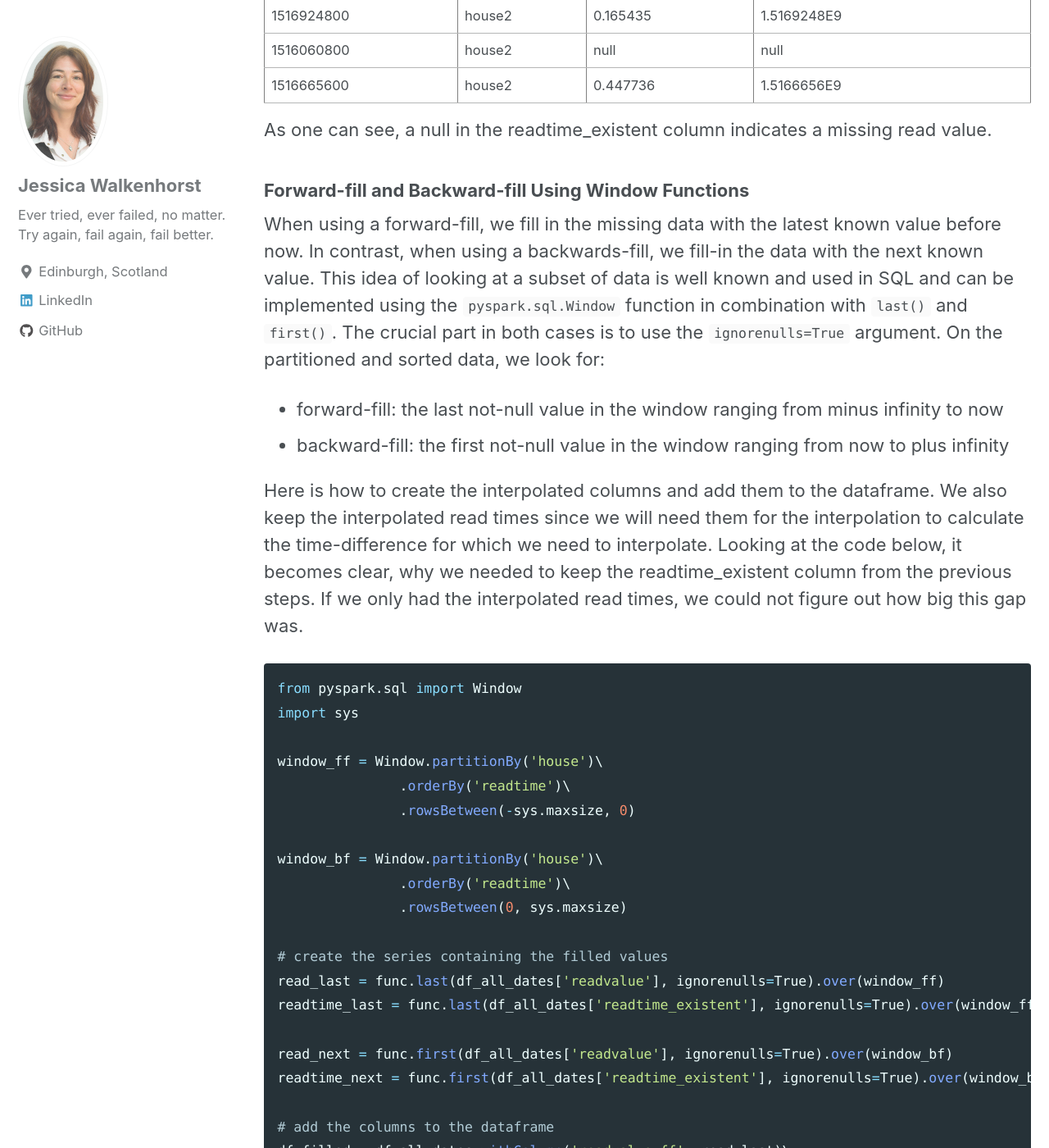
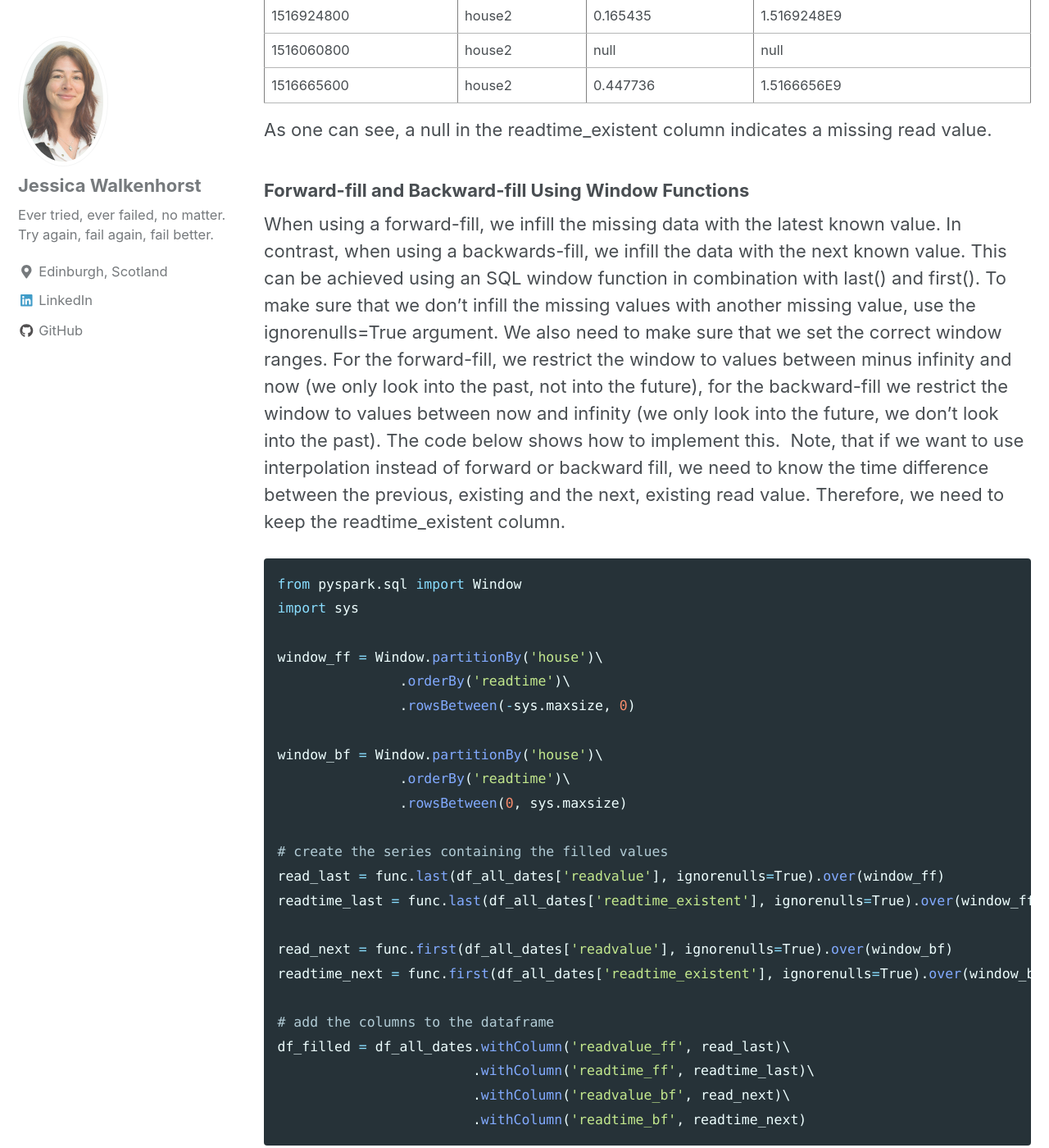
Before and after one commit to walkenho/walkenho.github.io, a Jekyll site: the page built from _posts/2019-01-21-interpolating-time-series-p2-spark.md, in a window 1280 px wide and 1400 px high, scrolled down 4615 px. Shown: the whole window at 82% size. Built offline with Jekyll 4.4.1, drawn with Linux system fonts in a browser that asks for light colours; nearby versions of some CDN libraries; formulas are drawn with MathJax 3; some of the changed text lies outside the part shown.

Commit message:
Update 2019-01-21-interpolating-time-series-p2-spark.md

````diff
--- a/_posts/2019-01-21-interpolating-time-series-p2-spark.md
+++ b/_posts/2019-01-21-interpolating-time-series-p2-spark.md
@@ -258,16 +258,8 @@ As one can see, a null in the readtime_existent column indicates a missing read
 
 
 ### Forward-fill and Backward-fill Using Window Functions
-When using a forward-fill, we fill in the missing data with the latest known value before now. In contrast, when using a backwards-fill, we fill-in the data with the next known value. This idea of looking at a subset of data is well known and used in SQL and can be implemented using the `pyspark.sql.Window` function in combination with `last()` and `first()`. The crucial part in both cases is to use the `ignorenulls=True` argument. On the partitioned and sorted data, we look for:
-
-* forward-fill: the last not-null value in the window ranging from minus infinity to now
-* backward-fill: the first not-null value in the window ranging from now to plus infinity
-
-Here is how to create the interpolated columns and add them to the dataframe.
-We also keep the interpolated read times since we will need them for the interpolation to calculate the time-difference for
-which we need to interpolate.
-Looking at the code below, it becomes clear, why we needed to keep the readtime_existent column from the previous steps. If we
-only had the interpolated read times, we could not figure out how big this gap was.
+When using a forward-fill, we infill the missing data with the latest known value. In contrast, when using a backwards-fill, we infill the data with the next known value. This can be achieved using an SQL window function in combination with last() and first(). To make sure that we don't infill the missing values with another missing value, use the ignorenulls=True argument. We also need to make sure that we set the correct window ranges. For the forward-fill, we restrict the window to values between minus infinity and now (we only look into the past, not into the future), for the backward-fill we restrict the window to values between now and infinity (we only look into the future, we don't look into the past). The code below shows how to implement this.
+Note, that if we want to use interpolation instead of forward or backward fill, we need to know the time difference between the previous, existing and the next, existing read value. Therefore, we need to keep the readtime_existent column.
 
 ```python
 from pyspark.sql import Window
@@ -297,7 +289,7 @@ df_filled = df_all_dates.withColumn('readvalue_ff', read_last)\
 
 ### Interpolation
 
-Finally we use the forward filled and backwards filled data to interpolate both read datetimes and read values using a simple spline.
+Finally, we use the forward filled and backwards filled data to interpolate both read datetimes and read values using a simple spline.
 This can be done using a user-defined function (if you want to learn more about how to create UDFs, you can take a look at my post [here](https://walkenho.github.io/how-to-convert-python-functions-into-pyspark-UDFs)).
 
 ```python
@@ -385,7 +377,7 @@ This leaves us with a single dataframe containing all of the interpolation metho
 </div>
 
 
-Finally we can visualize the results to observe the differences between the interpolation techniques.
+Finally, we can visualize the results to observe the differences between the interpolation techniques.
 The opaque dots show the interpolated values.
 
 <figure class="align-center">
````
